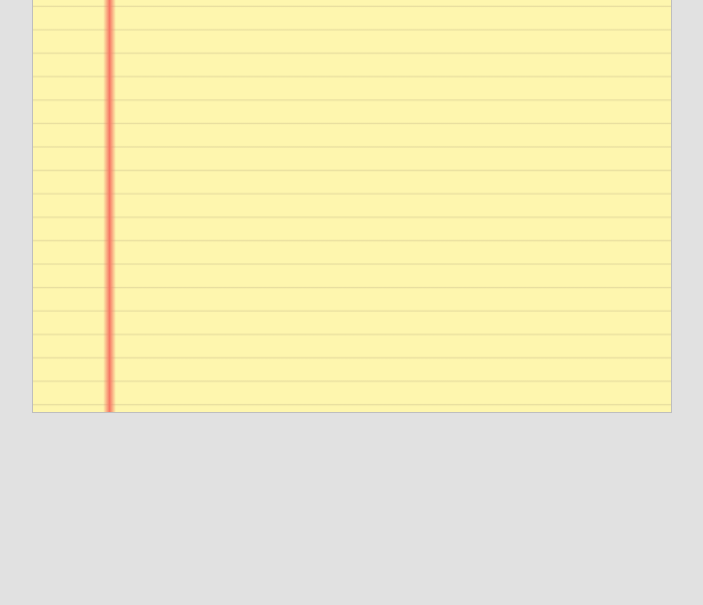
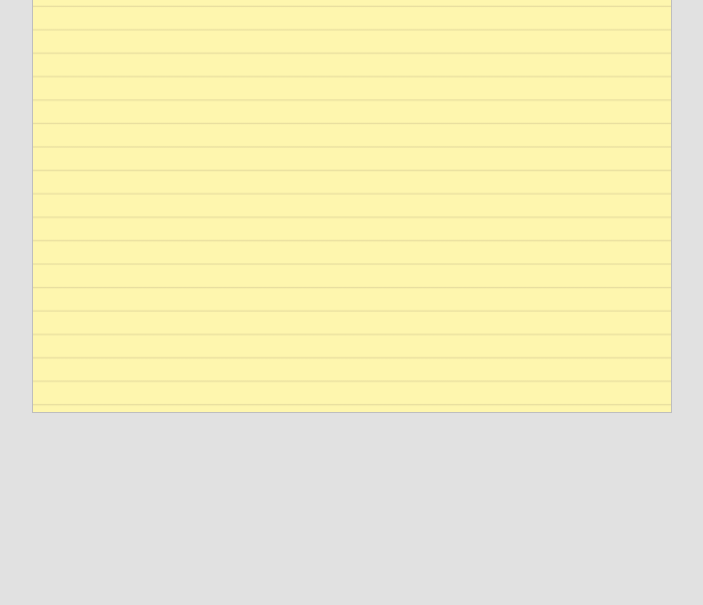
Before and after one commit to webguyian/js-checklist, a plain HTML site: page index.html in a window 1280 px wide. Shown: the part 195-800 px from the top of the page, without its empty margins (288-991 px from the left). Drawn offline with Linux system fonts and the light colour scheme.

Commit message:
Add HTML markup

```diff
--- a/index.html
+++ b/index.html
@@ -7,7 +7,6 @@
 </head>
 <body>
 	<div class="container">
-		<div class="vline"></div>
 	<h1>My TO-DO List</h1>
 	<div class="checklist">
 		<p><input class="input" type="text" placeholder="Enter new to-do"><button class="btn btn-add">ADD</button><button class="btn btn-clear">CLEAR</button></p>
```
